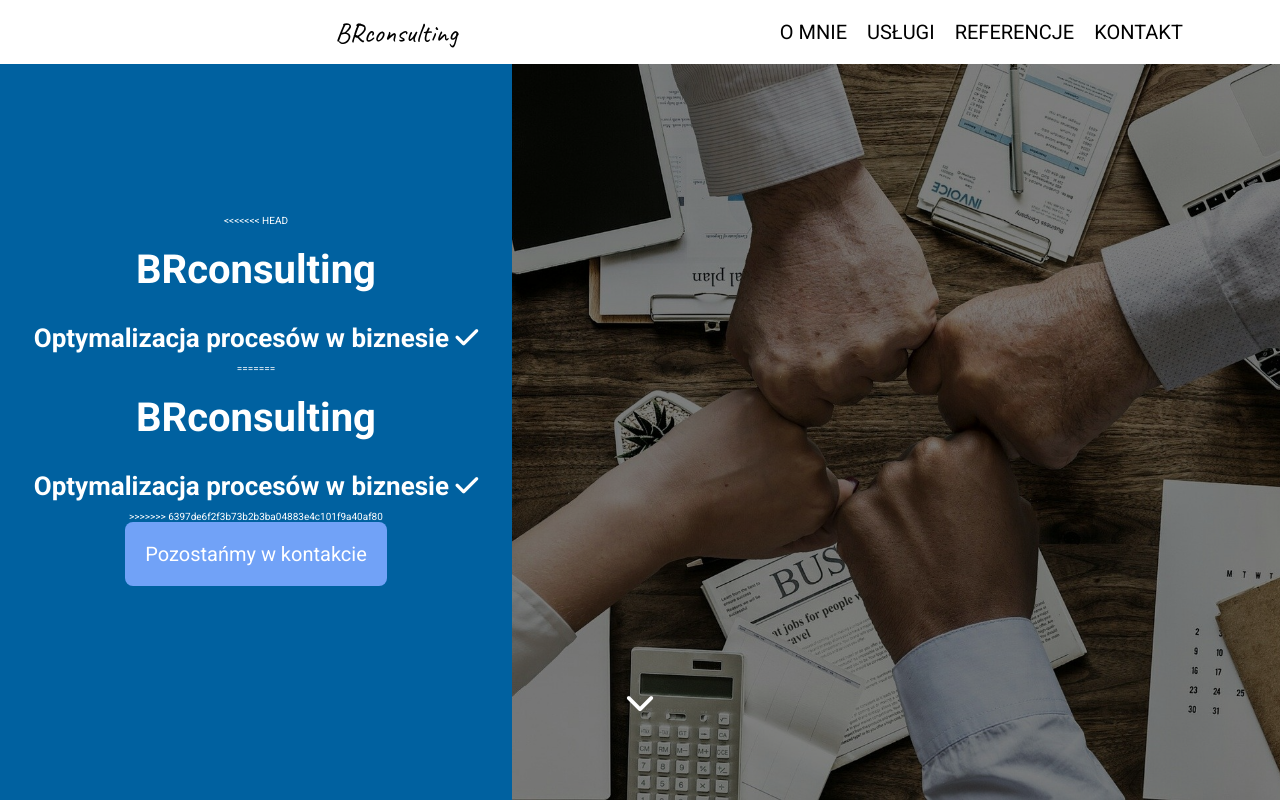
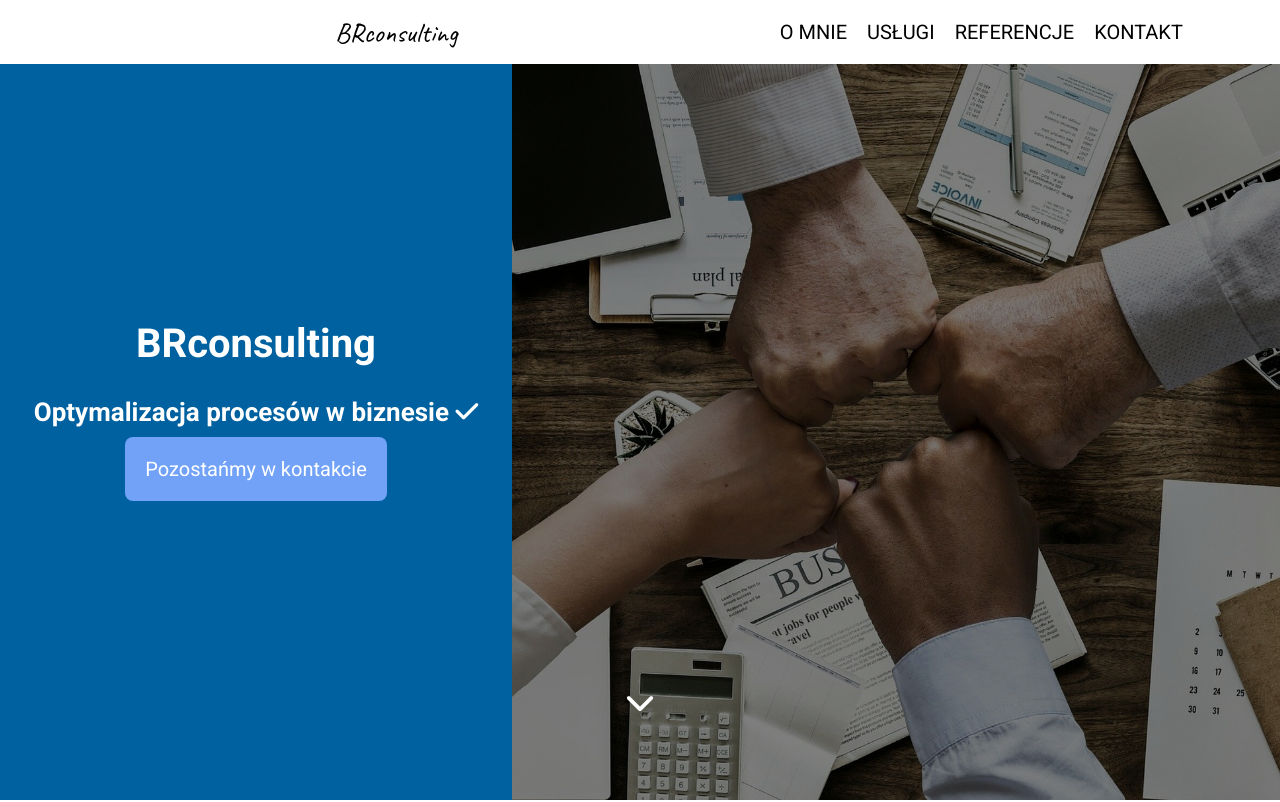
Before and after one commit to mackoz98y/BRConsulting, a website: page index.html in a window 1280 px wide. Shown: the top 802 px of the page. Drawn offline with Linux system fonts and the light colour scheme; files whose address does not match are found by name.

Commit message:
small merge fix

```diff
--- a/index.html
+++ b/index.html
@@ -42,22 +42,10 @@
 		</nav>
 		<header class="header" id="header">
 			<div class="header__content">
-<<<<<<< HEAD
-
-					<h1 class="header__title">BRconsulting</h1>
-
-
-					<h2 class= "header__subtitle">
-						Optymalizacja procesów w biznesie <i class="fas fa-check"></i>
-					</h2>
-
-
-=======
 				<h1 class="header__title">BRconsulting</h1>
 				<h2 class="header__subtitle">
 					Optymalizacja procesów w biznesie <i class="fas fa-check"></i>
 				</h2>
->>>>>>> 6397de6f2f3b73b2b3ba04883e4c101f9a40af80
 				<a class="cta-link" href="#contact">Pozostańmy w kontakcie</a>
 			</div>
 			<div class="header__shadow"></div>
```
